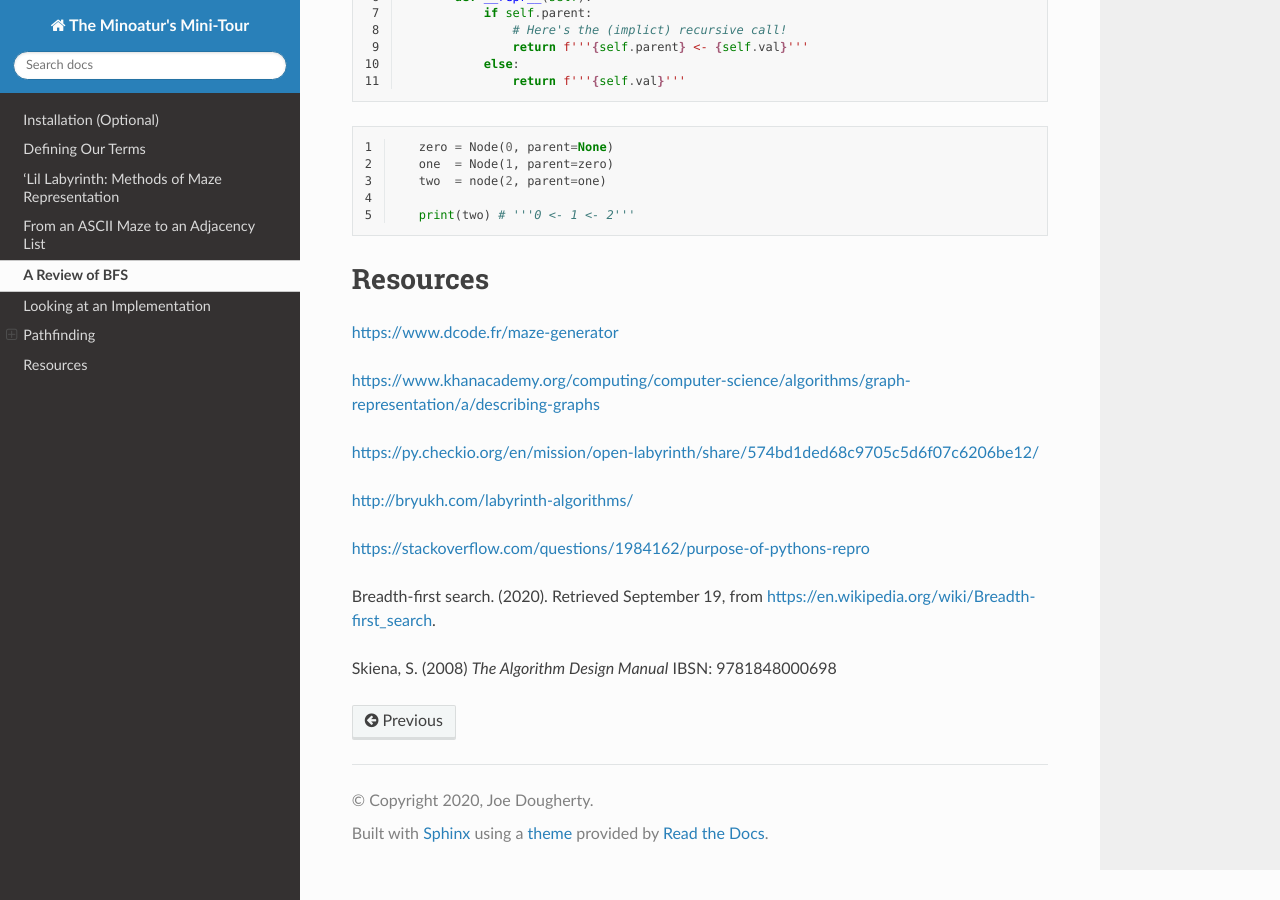
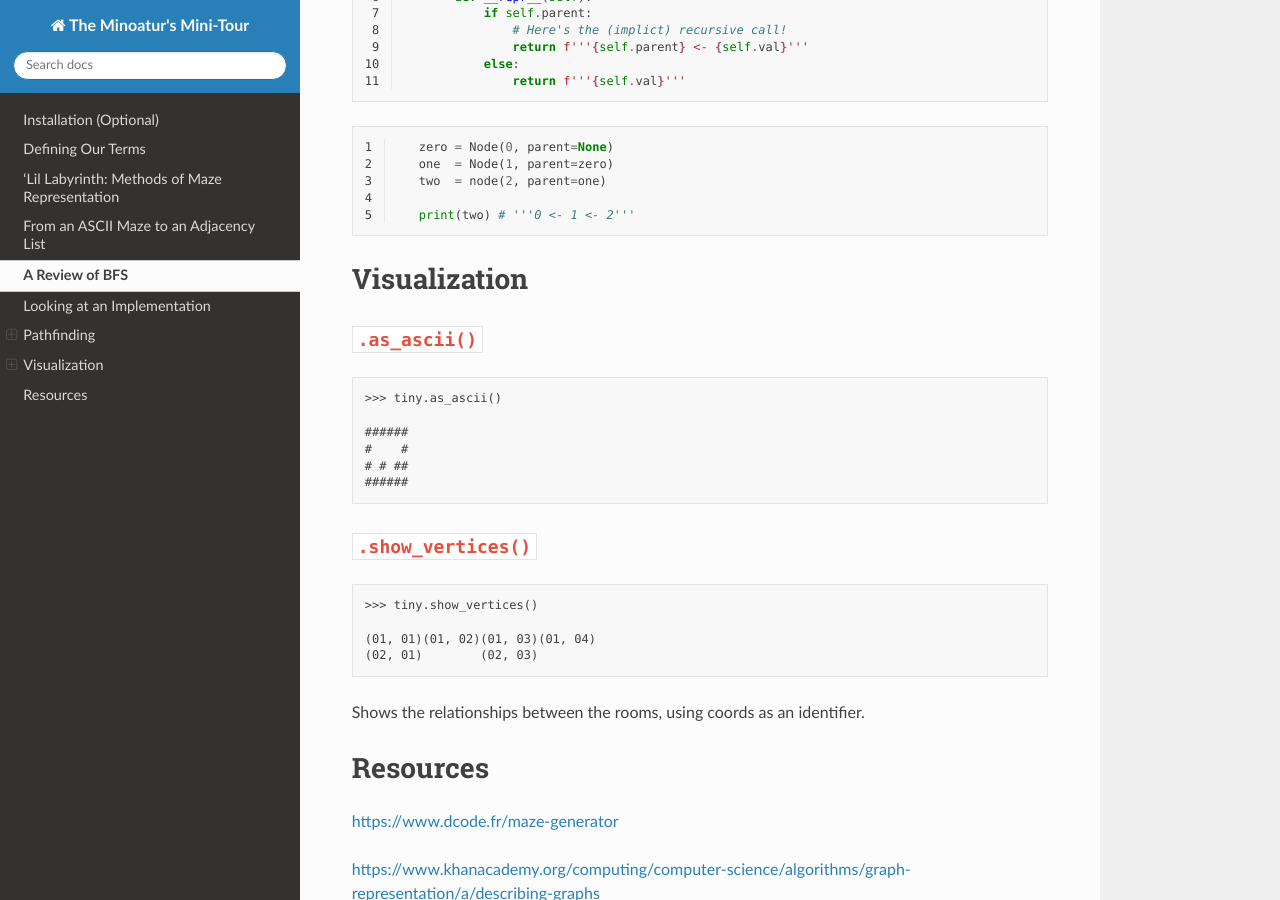
Before and after one commit to joedougherty/mazes, a Sphinx documentation site: the page built from docs/end.rst, in a window 1280 px wide and 900 px high, scrolled down 1867 px. Built offline with Sphinx 7.4.7 and the Read the Docs theme 2.0.0, drawn with Linux system fonts in a browser that asks for light colours.

Commit message:
viz docs

```diff
--- a/docs/end.rst
+++ b/docs/end.rst
@@ -128,6 +128,41 @@ Here is a simplified example to demonstrate the principle.
     print(two) # '''0 <- 1 <- 2'''
 
 
+-------------------
+Visualization
+-------------------
+
+++++++++++++++++
+``.as_ascii()``
+++++++++++++++++
+
+
+.. code-block:: text
+
+    >>> tiny.as_ascii()
+
+    ######
+    #    #
+    # # ##
+    ######
+
+
+
+
++++++++++++++++++++++
+``.show_vertices()``
++++++++++++++++++++++
+
+.. code-block:: text
+
+    >>> tiny.show_vertices()
+
+    (01, 01)(01, 02)(01, 03)(01, 04)
+    (02, 01)        (02, 03)
+
+
+Shows the relationships between the rooms, using coords as an identifier.
+
 ---------
 Resources
 ---------
```
Also changed, not shown: 8 other files.
